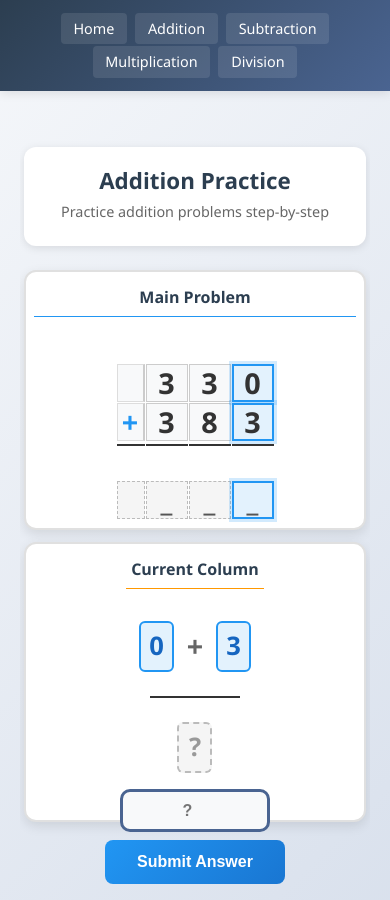
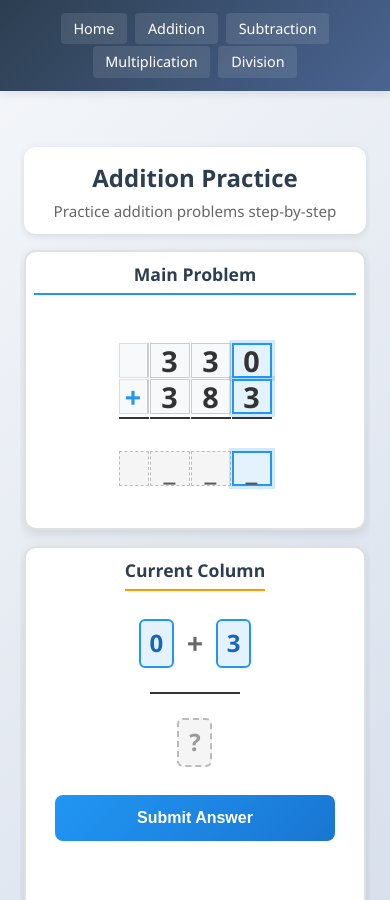
Before and after one commit to ZBZFirst/Math, a Jekyll site: the page built from addition.md, in a window 390 px wide and 900 px high. Built offline with Jekyll 4.4.1, drawn with Linux system fonts in a browser that asks for light colours.

Commit message:
Update addition.css

```diff
--- a/assets/css/addition.css
+++ b/assets/css/addition.css
@@ -236,7 +236,7 @@
     border: 2px solid #e0e0e0;
     display: flex;
     flex-direction: column;
-    align-items: center; /* Add this to center children horizontally */
+    align-items: center;
 }
 
 .sub-problem-container h3 {
@@ -252,15 +252,7 @@
     z-index: 10;
 }
 
-/* Sub-Problem Display (side-by-side) */
-.sub-problem-container-inner {
-    display: flex;
-    flex-direction: column;
-    align-items: center;
-    gap: 1.5rem; /* Increased gap since instructions removed */
-    padding: 0.5rem;
-}
-
+/* Sub-Problem Display */
 .sub-problem-display {
     display: flex;
     flex-direction: column;
@@ -268,7 +260,7 @@
     gap: 0.5rem;
     width: 100%;
     max-width: 280px;
-    margin-top: 1rem; /* Added margin since instructions removed */
+    margin-top: 1rem;
 }
 
 /* Side-by-side numbers row */
@@ -369,12 +361,7 @@
     margin: 0.5rem 0;
 }
 
-/* REMOVED: Sub-Problem Instructions section */
-.sub-instructions {
-    display: none; /* Completely hide instructions */
-}
-
-/* Sub-Input Container */
+/* Sub-Input Container - UPDATED FOR DESKTOP */
 .sub-input-container {
     margin-top: 1rem;
     display: flex;
@@ -385,6 +372,7 @@
     padding: 0 0.5rem;
 }
 
+/* DESKTOP: Regular input field */
 #subAnswer {
     padding: 0.8rem;
     font-size: 1.8rem;
@@ -503,10 +491,10 @@
 
 /* Simple Controls - Hide the old New Problem button */
 .simple-controls {
-    display: none; /* Hide since we have the combined button */
+    display: none;
 }
 
-/* Ratio Container - Fixed score display */
+/* Ratio Container */
 .container.ratio-container {
     margin-top: 2rem;
     padding: 1.5rem;
@@ -528,7 +516,7 @@
     display: inline-block;
 }
 
-/* Score Stats - Responsive layout */
+/* Score Stats */
 .score-stats {
     display: flex;
     flex-wrap: wrap;
@@ -537,7 +525,6 @@
     margin-bottom: 1.5rem;
 }
 
-/* Individual stat items */
 .stat {
     background: #f8f9fa;
     padding: 1rem;
@@ -605,11 +592,6 @@
     color: #6a1b9a;
 }
 
-/* Remove old button styles */
-.sub-buttons {
-    display: none;
-}
-
 /* Reset Scores Button */
 #resetScores {
     padding: 0.8rem 1.5rem;
@@ -631,82 +613,266 @@
     box-shadow: 0 4px 8px rgba(0, 0, 0, 0.2);
 }
 
-/* Ensure no horizontal scrolling on mobile */
-@media (max-width: 1024px) {
+/* ==================== MOBILE OPTIMIZATIONS ==================== */
+/* Tablet and Below (≤1023px) */
+@media (max-width: 1023px) {
     .addition-container {
-        padding: 0.5rem;
+        padding: 0.25rem;
     }
 
-    .main-problem-container,
-    .sub-problem-container {
-        padding: 0.8rem;
-        height: auto; /* ADD THIS - Remove fixed height */
-        min-height: 400px; /* ADD THIS - Set minimum instead of fixed */
+    .container.title-container {
+        margin-bottom: 1rem;
+        padding: 0.75rem;
     }
 
     .page-title {
         font-size: 1.5rem;
+        margin-bottom: 0.3rem;
     }
 
     .page-description {
-        font-size: 1rem;
-    }
-}
-
-/* ==================== MOBILE UI FIXES ==================== */
-
-/* For all mobile devices */
-@media (max-width: 768px) {
-    /* Reduce overall spacing */
-    .addition-container {
-        padding: 0.25rem;
+        font-size: 0.95rem;
+        line-height: 1.3;
     }
 
     .dual-container {
-        gap: 0.75rem;
+        gap: 1rem;
         margin: 0.5rem auto;
     }
 
-    /* Make containers much shorter to fit both */
+    /* Make containers compact */
     .main-problem-container,
     .sub-problem-container {
         height: auto;
-        min-height: 280px !important; /* Reduced from 400px */
-        max-height: 300px; /* Limit maximum height */
-        flex: 0 0 auto; /* Don't grow, use auto height */
+        min-height: 320px;
+        padding: 0.75rem;
     }
 
-    /* Make problem grid smaller */
+    /* Reduce grid size */
     .problem-grid {
-        grid-template-columns: 30px repeat(3, minmax(45px, 1fr));
+        grid-template-columns: 35px repeat(3, minmax(45px, 1fr));
         grid-template-rows: repeat(5, 40px);
         gap: 1px;
-        max-width: 350px;
+        max-width: 320px;
     }
 
     .grid-cell {
         font-size: 1.3rem;
     }
 
-    /* Reduce padding in containers */
+    /* Sub-problem adjustments */
+    .sub-number, .sub-answer, .sub-answer-placeholder {
+        font-size: 1.6rem;
+        min-width: 40px;
+        padding: 0.2rem 0.6rem;
+    }
+
+    .sub-carry-value {
+        font-size: 1.3rem;
+        padding: 0.2rem 0.6rem;
+    }
+
+    /* MOBILE: Hide regular input, show number pad */
+    #subAnswer {
+        display: none; /* Hide on mobile */
+    }
+
+    .combined-action-btn {
+        padding: 0.9rem;
+        font-size: 1rem;
+        max-width: 250px;
+    }
+
+    /* Score display adjustments */
+    .container.ratio-container {
+        margin-top: 1.5rem;
+        padding: 1rem;
+    }
+
+    .score-stats {
+        gap: 0.75rem;
+    }
+
+    .stat {
+        min-width: 110px;
+        padding: 0.75rem;
+    }
+
+    .stat-value {
+        font-size: 1.5rem;
+    }
+}
+
+/* Mobile (≤768px) */
+@media (max-width: 768px) {
+    .main-problem-container h3,
+    .sub-problem-container h3 {
+        font-size: 1.1rem;
+        padding-bottom: 0.3rem;
+        margin-bottom: 0.75rem;
+        position: static; /* Remove sticky on mobile */
+    }
+
+    /* MOBILE NUMBER PAD */
+    .mobile-number-pad {
+        display: flex;
+        flex-direction: column;
+        align-items: center;
+        width: 100%;
+        margin-top: 0.5rem;
+    }
+
+    .number-display {
+        font-size: 2.5rem;
+        font-weight: bold;
+        color: #1565c0;
+        background: #e3f2fd;
+        padding: 0.5rem 1.5rem;
+        border-radius: 10px;
+        border: 3px solid #2196f3;
+        margin-bottom: 0.75rem;
+        min-width: 100px;
+        text-align: center;
+        min-height: 60px;
+        display: flex;
+        align-items: center;
+        justify-content: center;
+    }
+
+    .number-controls {
+        display: flex;
+        gap: 0.5rem;
+        margin-bottom: 0.75rem;
+    }
+
+    .number-btn {
+        width: 50px;
+        height: 50px;
+        font-size: 1.5rem;
+        font-weight: bold;
+        border: none;
+        border-radius: 50%;
+        background: linear-gradient(135deg, #2196f3 0%, #1976d2 100%);
+        color: white;
+        cursor: pointer;
+        display: flex;
+        align-items: center;
+        justify-content: center;
+        transition: all 0.2s;
+        user-select: none;
+    }
+
+    .number-btn:active {
+        transform: scale(0.95);
+        background: linear-gradient(135deg, #1976d2 0%, #1565c0 100%);
+    }
+
+    .number-btn.clear {
+        background: linear-gradient(135deg, #f44336 0%, #d32f2f 100%);
+    }
+
+    .number-btn.clear:active {
+        background: linear-gradient(135deg, #d32f2f 0%, #c62828 100%);
+    }
+
+    .digit-buttons {
+        display: grid;
+        grid-template-columns: repeat(5, 1fr);
+        gap: 0.4rem;
+        width: 100%;
+        max-width: 280px;
+        margin-top: 0.5rem;
+    }
+
+    .digit-btn {
+        width: 100%;
+        height: 45px;
+        font-size: 1.3rem;
+        font-weight: bold;
+        border: none;
+        border-radius: 8px;
+        background: linear-gradient(135deg, #4caf50 0%, #388e3c 100%);
+        color: white;
+        cursor: pointer;
+        display: flex;
+        align-items: center;
+        justify-content: center;
+        transition: all 0.2s;
+        user-select: none;
+    }
+
+    .digit-btn:active {
+        transform: scale(0.95);
+        background: linear-gradient(135deg, #388e3c 0%, #2e7d32 100%);
+    }
+
+    .digit-btn.zero {
+        grid-column: span 2;
+    }
+
+    /* Update combined button */
+    .combined-action-btn {
+        margin-top: 0.75rem;
+        width: 100%;
+        max-width: 280px;
+    }
+
+    /* Score stats - stack vertically */
+    .score-stats {
+        flex-direction: column;
+        align-items: center;
+    }
+
+    .stat {
+        width: 100%;
+        max-width: 280px;
+    }
+}
+
+/* Small Mobile (≤480px) */
+@media (max-width: 480px) {
     .main-problem-container,
     .sub-problem-container {
+        min-height: 280px;
         padding: 0.5rem;
     }
 
-    /* Make headers smaller and less sticky */
-    .main-problem-container h3,
-    .sub-problem-container h3 {
-        font-size: 1rem;
-        padding: 0.3rem;
-        margin-bottom: 0.5rem;
-        position: static; /* Remove sticky on mobile */
-        border-bottom-width: 1px;
+    .problem-grid {
+        grid-template-columns: 30px repeat(3, minmax(40px, 1fr));
+        grid-template-rows: repeat(5, 35px);
+        max-width: 280px;
     }
 
-    /* Reduce sub-problem element sizes */
+    .grid-cell {
+        font-size: 1.2rem;
+    }
+
+    /* Smaller number pad */
+    .number-display {
+        font-size: 2.2rem;
+        padding: 0.4rem 1.2rem;
+        min-height: 55px;
+    }
+
+    .number-btn {
+        width: 45px;
+        height: 45px;
+        font-size: 1.3rem;
+    }
+
+    .digit-btn {
+        height: 40px;
+        font-size: 1.2rem;
+    }
+
+    .digit-buttons {
+        max-width: 250px;
+        gap: 0.3rem;
+    }
+
+    /* Adjust sub-problem elements */
     .sub-number, .sub-answer, .sub-answer-placeholder {
-        font-size: 1.6rem;
+        font-size: 1.5rem;
         min-width: 35px;
         padding: 0.2rem 0.5rem;
     }
@@ -715,107 +881,69 @@
         font-size: 1.2rem;
         padding: 0.2rem 0.5rem;
     }
-
-    /* Adjust input area */
-    .sub-input-container {
-        margin-top: 0.5rem;
-        gap: 0.5rem;
-        padding: 0;
-    }
-
-    #subAnswer {
-        font-size: 1.6rem;
-        padding: 0.6rem;
-        max-width: 150px;
-    }
-
-    .combined-action-btn {
-        padding: 0.8rem;
-        font-size: 1rem;
-        max-width: 180px;
-    }
-
-    /* Reduce feedback areas */
-    .sub-feedback {
-        margin-top: 0.5rem;
-        padding: 0.5rem;
-        min-height: 40px;
-        font-size: 0.9rem;
-        max-width: 200px;
-    }
-
-    .feedback {
-        margin: 0.5rem auto;
-        padding: 0.5rem;
-        min-height: 40px;
-        font-size: 0.9rem;
-    }
 }
 
-/* Specifically for 360-479px range (your problematic range) */
-@media (min-width: 360px) and (max-width: 479px) {
-    /* Even more compact for this specific range */
-    .main-problem-container,
-    .sub-problem-container {
-        min-height: 260px !important; /* Even shorter */
-        max-height: 280px;
-    }
-
+/* Extra Small Mobile (≤360px) */
+@media (max-width: 360px) {
     .problem-grid {
-        grid-template-columns: 28px repeat(3, minmax(42px, 1fr));
-        grid-template-rows: repeat(5, 38px);
-    }
-
-    .grid-cell {
-        font-size: 1.2rem;
-    }
-
-    /* Title adjustments */
-    .page-title {
-        font-size: 1.4rem;
-        margin-bottom: 0.2rem;
-    }
-
-    .page-description {
-        font-size: 0.9rem;
-        margin-bottom: 0.5rem;
-    }
-
-    /* Make sure both containers fit in viewport when keyboard is NOT open */
-    .dual-container {
-        min-height: calc(100vh - 250px); /* Reserve space for header/footer */
-    }
-}
-
-/* For very small screens (< 360px) */
-@media (max-width: 359px) {
-    .main-problem-container,
-    .sub-problem-container {
-        min-height: 240px !important;
-        max-height: 260px;
-    }
-
-    .problem-grid {
-        grid-template-columns: 25px repeat(3, minmax(38px, 1fr));
-        grid-template-rows: repeat(5, 35px);
+        grid-template-columns: 28px repeat(3, minmax(35px, 1fr));
+        grid-template-rows: repeat(5, 32px);
+        max-width: 240px;
     }
 
     .grid-cell {
         font-size: 1.1rem;
     }
-}
 
-/* ADD: Prevent text zoom on mobile input focus */
-@media (max-width: 768px) {
-    #subAnswer {
-        font-size: 16px; /* Prevent iOS zoom */
+    /* Even smaller number pad */
+    .digit-buttons {
+        grid-template-columns: repeat(4, 1fr);
+        max-width: 220px;
     }
 
-    input, select, textarea {
-        font-size: 16px; /* Prevent iOS zoom on all inputs */
+    .digit-btn.zero {
+        grid-column: span 2;
+    }
+
+    .number-display {
+        font-size: 2rem;
+        padding: 0.3rem 1rem;
+        min-height: 50px;
+    }
+
+    .sub-problem-display {
+        max-width: 220px;
     }
 }
 
+/* Desktop Only: Show regular input */
+@media (min-width: 769px) {
+    .mobile-number-pad {
+        display: none !important;
+    }
+
+    #subAnswer {
+        display: block !important;
+    }
+}
+
+/* Mobile Only: Show number pad */
+@media (max-width: 768px) {
+    .mobile-number-pad {
+        display: flex;
+    }
+
+    #subAnswer {
+        display: none;
+    }
+
+    /* Hide input label if present */
+    .sub-input-container label {
+        display: none;
+    }
+}
+
+/* Animation classes */
 @keyframes dropIn {
     0% {
         transform: translateY(-20px);
@@ -827,14 +955,12 @@
     }
 }
 
-/* Highlight pulse for source */
 @keyframes sourcePulse {
     0% { box-shadow: 0 0 0 0 rgba(33, 150, 243, 0.7); }
     70% { box-shadow: 0 0 0 10px rgba(33, 150, 243, 0); }
     100% { box-shadow: 0 0 0 0 rgba(33, 150, 243, 0); }
 }
 
-/* Animation classes */
 .animate-source {
     animation: sourcePulse 1s ease;
     z-index: 10;
@@ -844,19 +970,7 @@
     animation: dropIn 0.5s ease forwards;
 }
 
-/* Ensure proper alignment of active column */
-.grid-cell.active-column {
-    z-index: 2;
-    position: relative;
-}
-
-/* Fix for strikethrough in carry cells */
-.grid-cell.carry-cell span {
-    display: inline-block;
-    padding: 2px;
-}
-
-/* Scrollbar styling for containers */
+/* Scrollbar styling */
 .main-problem-container::-webkit-scrollbar,
 .sub-problem-container::-webkit-scrollbar {
     width: 6px;
@@ -878,32 +992,3 @@
 .sub-problem-container::-webkit-scrollbar-thumb:hover {
     background: #a8a8a8;
 }
-
-/* Create hidden elements that show at different breakpoints */
-.debug-breakpoint::after {
-    content: 'Desktop (≥1024px)';
-}
-
-@media (max-width: 1023px) {
-    .debug-breakpoint::after {
-        content: 'Tablet (768-1023px)';
-    }
-}
-
-@media (max-width: 767px) {
-    .debug-breakpoint::after {
-        content: 'Mobile (480-767px)';
-    }
-}
-
-@media (max-width: 479px) {
-    .debug-breakpoint::after {
-        content: 'Mobile (360-479px)';
-    }
-}
-
-@media (max-width: 359px) {
-    .debug-breakpoint::after {
-        content: 'Mobile (<360px)';
-    }
-}
```
